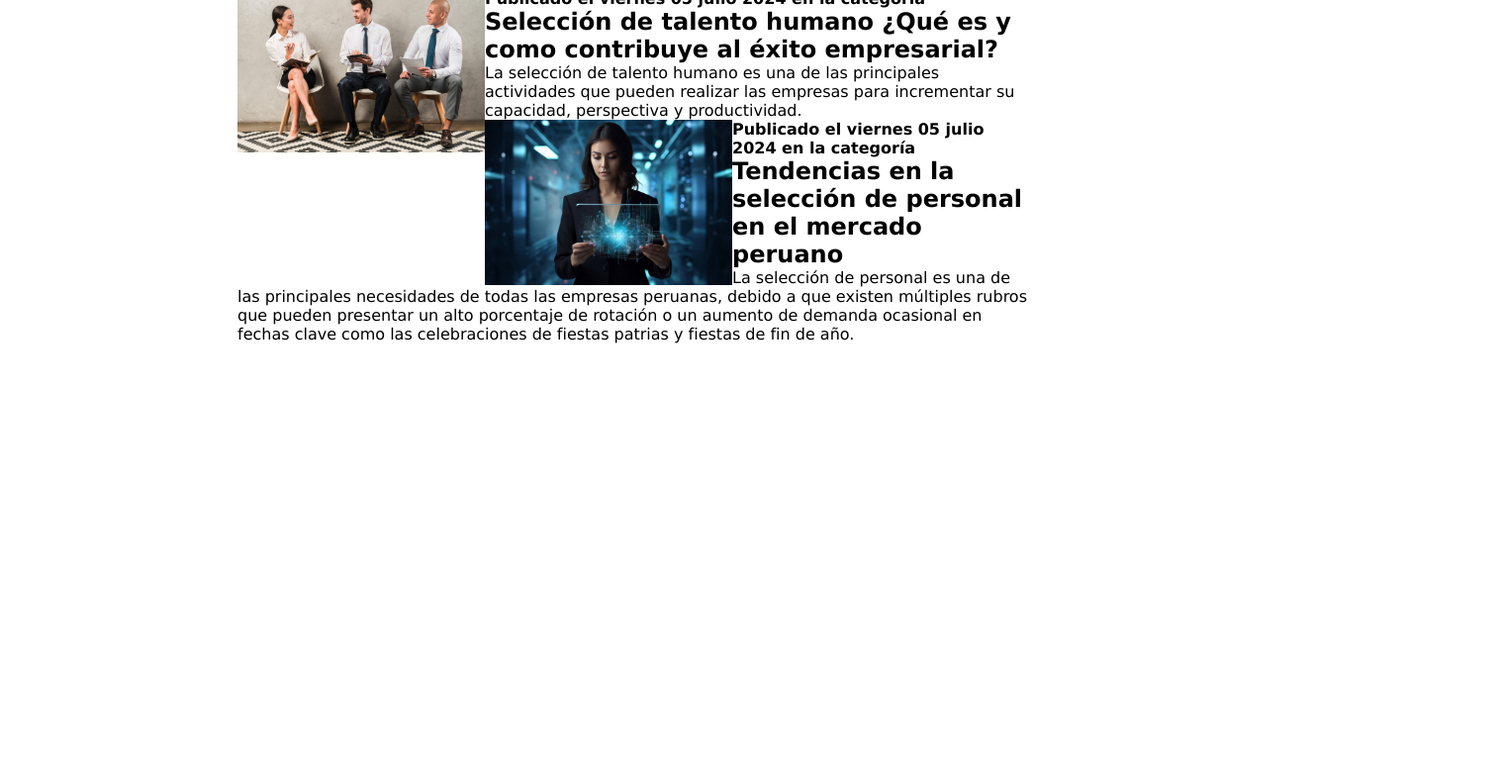
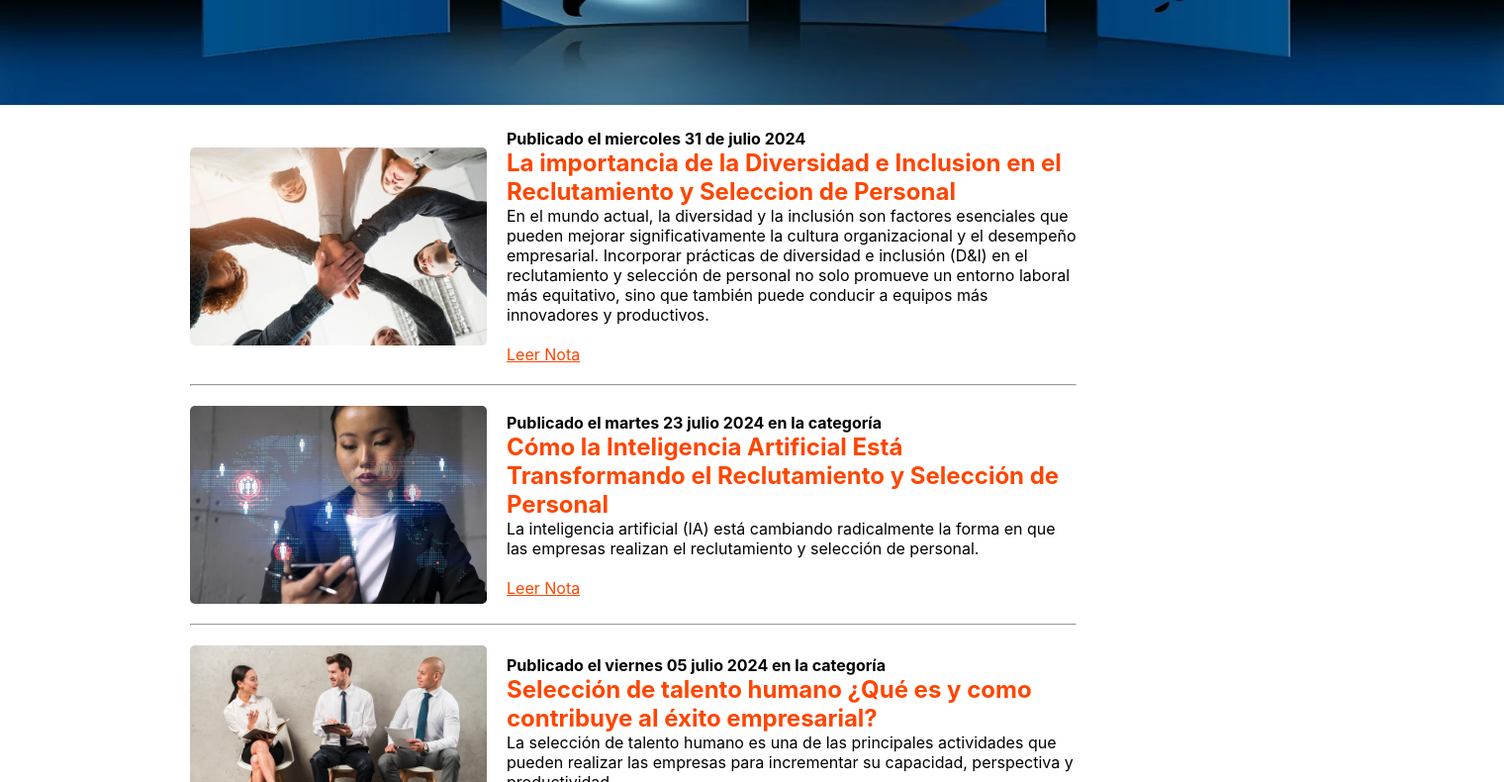
Before and after one commit to kurizuki/tarea, a plain HTML site: page html/noticias.html in a window 1280 px wide. Shown: the part 475-1265 px from the top of the page at 99% size, 1520 px wide, since content can reach past the window. Before the commit the page ends 822 px from the top, so only its background shows below. Drawn offline with Linux system fonts and the light colour scheme.

Commit message:
Noticias mejorado y probablemente listo

```diff
--- a/css/noticias-style.css
+++ b/css/noticias-style.css
@@ -1,21 +1,50 @@
-*{
-    margin: 0;
-    padding: 0;
-    box-sizing: border-box;
-}
-body.noticias{
-    font-family: 'Lucida Sans', 'Lucida Sans Regular', 'Lucida Grande', 'Lucida Sans Unicode', Geneva, Verdana, sans-serif;
-
+.contenedor{
+    display: flex;
+    align-items: center;
+    gap: 20px;
+    width: 70%;
+    margin: 20px auto;
 }
 
-div{
-    width: 800px;
-    margin-left: auto;
-    margin-right: auto;
+.cont{
+    justify-content: center;
+    align-items: center;
 }
 
+.img{
+    width: 300px;
+    height: auto;
+    border-radius: 5px;
+}
 
+.texto {
+    max-width: 1000px;
+    font-family: -apple-system, BlinkMacSystemFont, "Segoe UI", Roboto,
+    "Helvetica Neue", Arial, sans-serif;
+    overflow-x: hidden;
+}
 
-img{
-    float: left;
+.titular{
+    color: orangered;
 }
+
+.link{
+    color: orangered;
+}
+
+.textocentrado{
+    position: absolute;
+    top: 50%;
+    left: 50%;
+    transform: translate(-50%, -50%);
+}
+
+.otrotexto{
+    justify-content: center;
+    color: white;
+}
+
+.otrotexto2{
+    justify-content: center;
+    color: white;
+}
--- a/html/noticias.html
+++ b/html/noticias.html
@@ -1,64 +1,82 @@
 <!DOCTYPE html>
-<html lang="es">
+<html lang="en">
     <head>
-        <meta charset="UTF-8" />
-        <meta name="viewport" content="width=device-width, initial-scale=1.0" />
+        <meta charset="UTF-8">
+        <meta name="viewport" content="width=device-width, initial-scale=1.0">
+        <title>ADECO - Noticias</title>
+        <link rel="stylesheet" href="../css/header.css">
         <link rel="stylesheet" href="../css/noticias-style.css">
-        <link rel="stylesheet" href="../css/header.css">
 
     </head>
-    <body class="noticias">
-        <script src="../js/header.js"></script>
-        <div>
-            <img src="../img/img1.webp" alt="n1" width="250px">
-            <div>
+
+    <body>
+        <main class="cont">
+            <div class="globcont">
+                <center><img src="../img/global.webp" alt="news" height="500" width="1520"> </center>
+                <div class="textocentrado">
+                    <h1 class="otrotexto">Noticias de ADECCO</h1>
+                    <h1 class="otrotexto2">Conoce las noticias mas recientes de Recursos Humanos</h1>
+                </div>
+            </div>
+
+            <div class="contenedor">
+                <img class="img" src="../img/img1.webp" alt="n1" width="250px">
+                <div class="texto">
                     <h4>Publicado el miercoles 31 de julio 2024</h4>
-                <h2>La importancia de la Diversidad e Inclusion en el Reclutamiento y Seleccion de Personal</h2>
+                    <h2 class="titular">La importancia de la Diversidad e Inclusion en el Reclutamiento y Seleccion de Personal</h2>
                     <p>En el mundo actual, la diversidad y la inclusión son factores esenciales que pueden mejorar significativamente
                     la cultura organizacional y el desempeño empresarial. Incorporar prácticas de diversidad e inclusión (D&I) en el
                     reclutamiento y selección de personal no solo promueve un entorno laboral más equitativo, sino que también puede
                     conducir a equipos más innovadores y productivos.</p>
+                    <br><a class="link" href="https://adecco.com.pe/blog/la-importancia-de-la-diversidad-e-inclusion-en-el-reclutamiento-
+                    y-seleccion-de-personal/">Leer Nota</a>
                 </div>
             </div>
+            <hr style="width:70%; margin: auto;" />
 
-        <hr style="border:15px;"><hr style="border:2px;">
 
-        <div>
-            <img src="../img/img2.webp" alt="n2" width="250px">
-            <div>
-                <h4>Publicado el viernes 05 julio 2024 en la categoría</h4>
-                <h2>Tendencias en la selección de personal en el mercado peruano</h2>
-                <p>La selección de personal es una de las principales necesidades de todas las empresas peruanas,
-                debido a que existen múltiples rubros que pueden presentar un alto porcentaje de rotación o un
-                aumento de demanda ocasional en fechas clave como las celebraciones de fiestas patrias y fiestas
-                de fin de año.</p>
+            <div class="contenedor">
+                <img class="img" src="../img/img2.webp" alt="n1" width="250px">
+                <div class="texto">
+                    <h4>Publicado el martes 23 julio 2024 en la categoría</h4>
+                    <h2 class="titular">Cómo la Inteligencia Artificial Está Transformando el Reclutamiento y Selección de Personal</h2>
+                    <p>La inteligencia artificial (IA) está cambiando radicalmente la forma en que las empresas realizan
+                    el reclutamiento y selección de personal.</p>
+                    <br><a class="link" href="https://adecco.com.pe/blog/como-la-inteligencia-artificial-esta-transformando-el-reclutamiento-y
+                    -seleccion-de-personal/">Leer Nota</a>
                 </div>
             </div>
+            <hr style="width:70%; margin: auto;" />
 
-        <hr style="border:15px;"><hr style="border:2px;">
 
-        <div>
-            <img src="../img/img3.webp" alt="n3" width="250px">
-            <div>
+            <div class="contenedor">
+                <img class="img" src="../img/img3.webp" alt="n1" width="250px">
+                <div class="texto">
                     <h4>Publicado el viernes 05 julio 2024 en la categoría</h4>
-                <h2>Selección de talento humano ¿Qué es y como contribuye al éxito empresarial?</h2>
+                    <h2 class="titular">Selección de talento humano ¿Qué es y como contribuye al éxito empresarial?</h2>
                     <p>La selección de talento humano es una de las principales actividades que pueden realizar las
                     empresas para incrementar su capacidad, perspectiva y productividad.</p>
+                    <br><a class="link" href="https://adecco.com.pe/blog/selecci%C3%B3n-de-talento-humano-qu%C3%A9-es-y-como-contribuye
+                    -al-%C3%A9xito-empresarial/">Leer Nota</a>
                 </div>
             </div>
+            <hr style="width:70%; margin: auto;" />
 
-        <hr style="border:15px;"><hr style="border:2px;">
-        <div>
-            <img src="../img/img4.webp" alt="n4" width="250px">
-            <div>
+
+            <div class="contenedor">
+                <img class="img" src="../img/img4.webp" alt="n1" width="250px">
+                <div class="texto">
                     <h4>Publicado el viernes 05 julio 2024 en la categoría</h4>
-                <h2>Tendencias en la selección de personal en el mercado peruano</h2>
+                    <h2 class="titular">Tendencias en la selección de personal en el mercado peruano</h2>
                     <p>La selección de personal es una de las principales necesidades de todas las empresas peruanas,
                     debido a que existen múltiples rubros que pueden presentar un alto porcentaje de rotación o un aumento
                     de demanda ocasional en fechas clave como las celebraciones de fiestas patrias y fiestas de fin de año.</p>
+                    <br><a class="link" href="https://adecco.com.pe/blog/tendencias-en-la-seleccion-de-personal-en-el-mercado-peruano/">
+                    Leer Nota</a>
                 </div>
             </div>
+        </main>
+        <script src="../js/header.js"></script>
+    </body>
 
-        <hr style="border:15px;"><hr style="border:2px;">
-    </body>
 </html>
```
Also changed, not shown: img/global.webp (added). Lines whose indentation alone changed are shown as unchanged.
